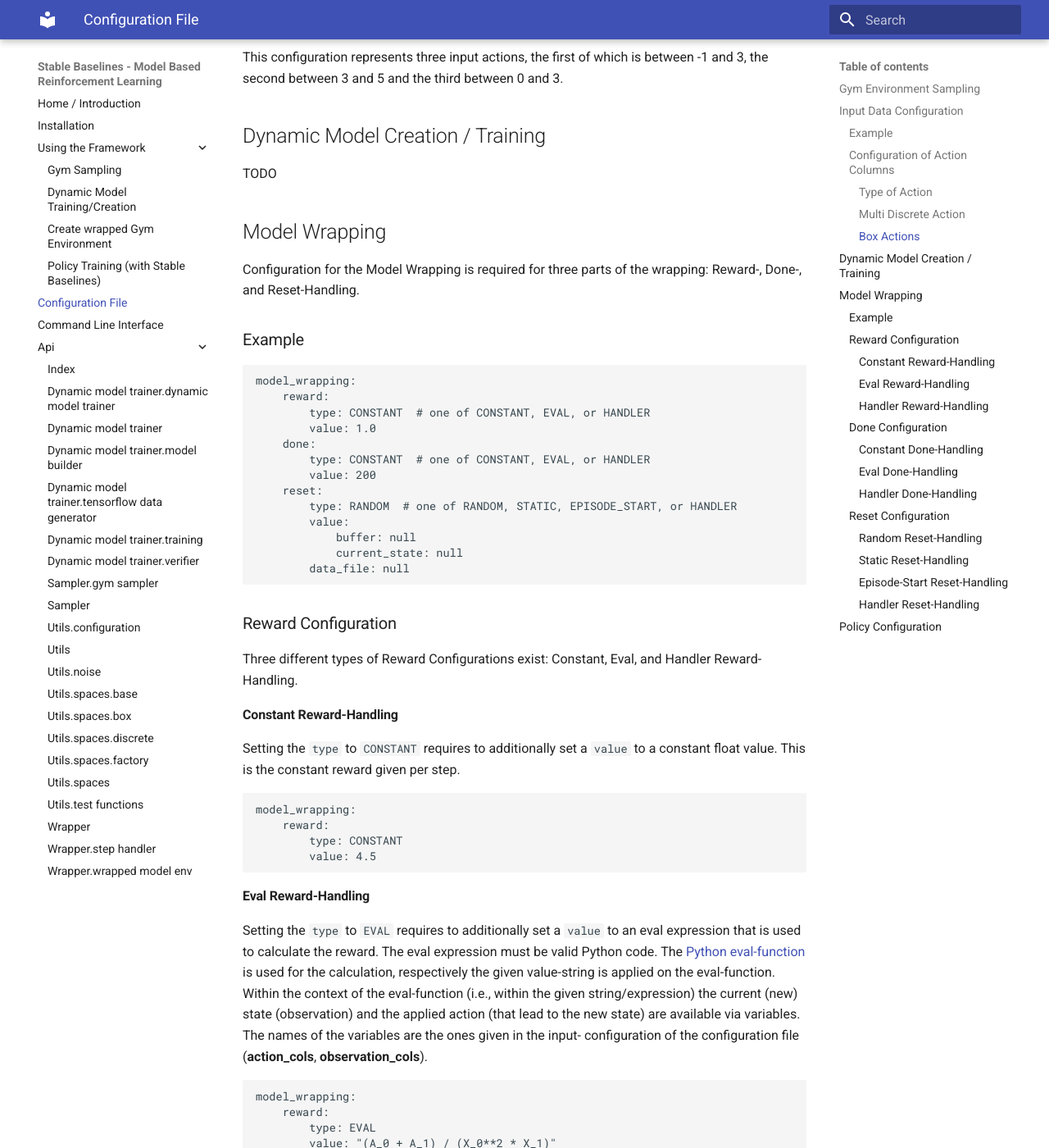
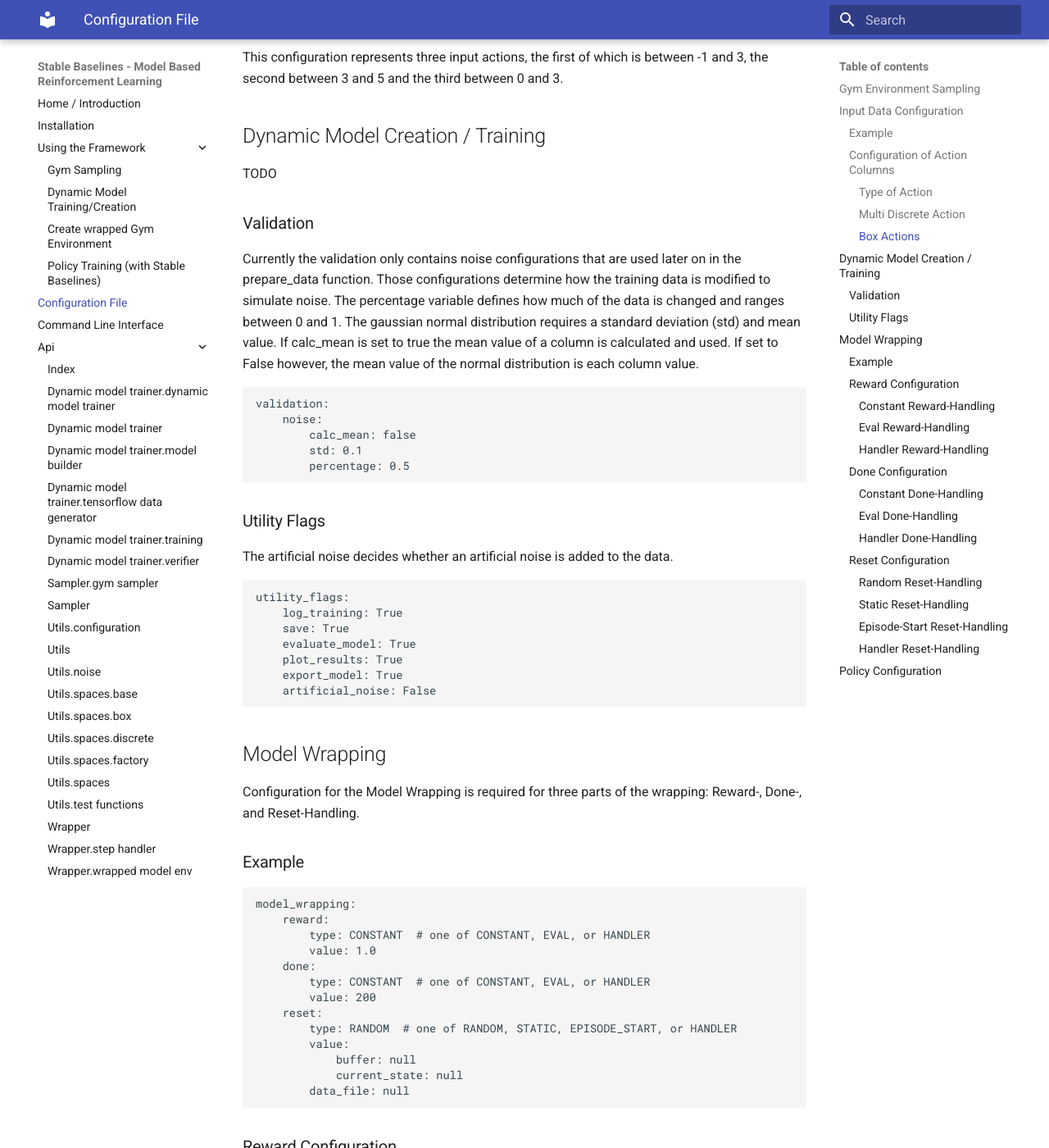
Before and after one commit to micheltokic/stable_baselines_model_based_rl, an MkDocs documentation site: the page built from docs/configuration-file.md, in a window 1280 px wide and 1400 px high, scrolled down 2330 px. Shown: the whole window at 82% size. Built offline with MkDocs 1.6.1 and Material for MkDocs 9.7.7, drawn with Linux system fonts in a browser that asks for light colours.

Commit message:
added some documentation and comments and changed plot

````diff
--- a/docs/configuration-file.md
+++ b/docs/configuration-file.md
@@ -105,6 +105,31 @@ second between 3 and 5 and the third between 0 and 3.
 ## Dynamic Model Creation / Training
 TODO
 
+### Validation
+Currently the validation only contains noise configurations that are used later on in the prepare_data function.
+Those configurations determine how the training data is modified to simulate noise. The percentage variable defines
+how much of the data is changed and ranges between 0 and 1. The gaussian normal distribution
+requires a standard deviation (std) and mean value. If calc_mean is set to true the mean value of a column is calculated and used.
+If set to False however, the mean value of the normal distribution is each column value.
+```yaml
+validation:
+    noise:
+        calc_mean: false
+        std: 0.1
+        percentage: 0.5
+```
+
+### Utility Flags
+The artificial noise decides whether an artificial noise is added to the data.
+```yaml
+utility_flags:
+    log_training: True
+    save: True
+    evaluate_model: True
+    plot_results: True
+    export_model: True
+    artificial_noise: False
+```
 
 ## Model Wrapping
 Configuration for the Model Wrapping is required for three parts of the wrapping: Reward-, Done-,
````
Also changed, not shown: 5 other files.
